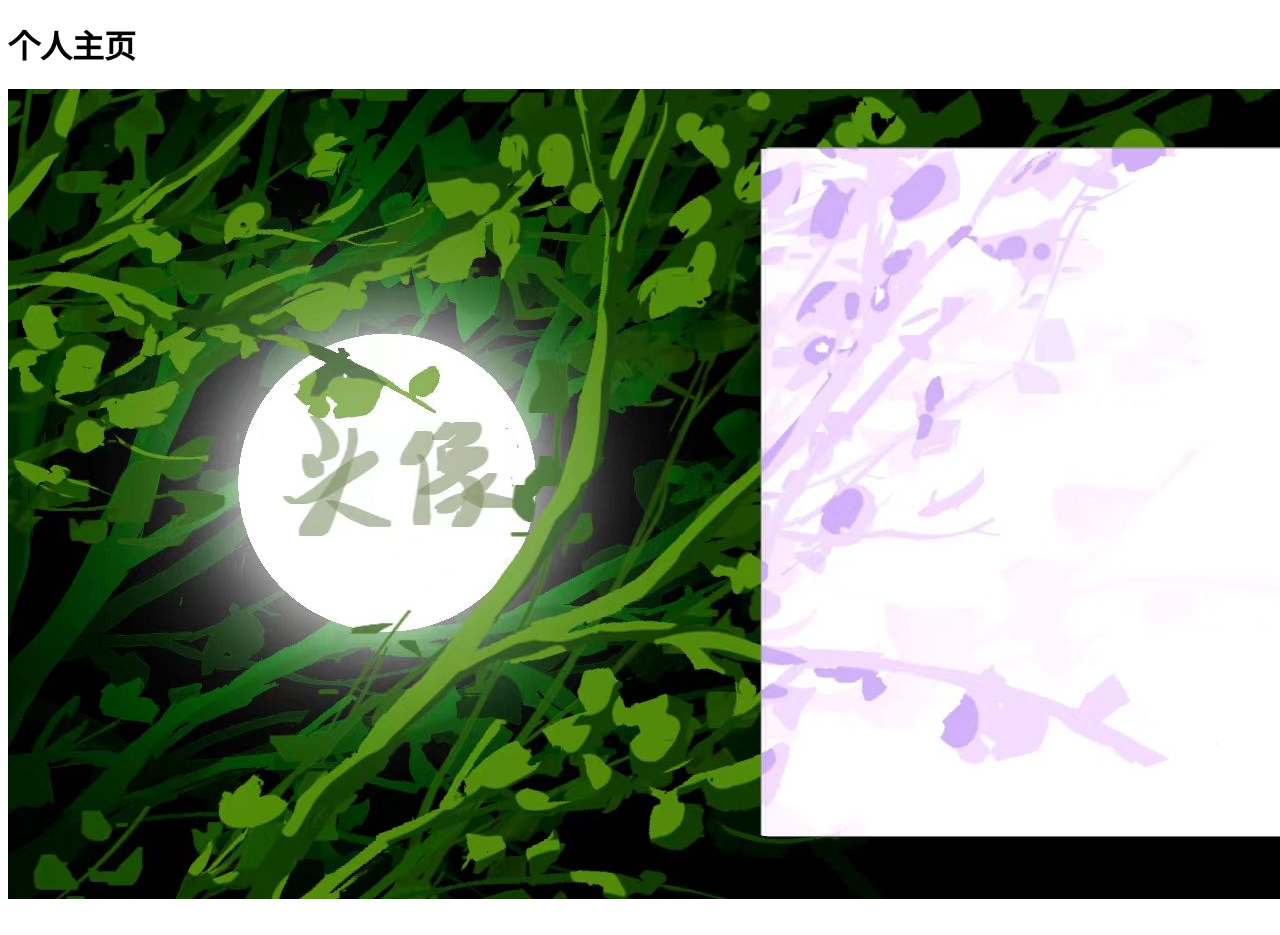
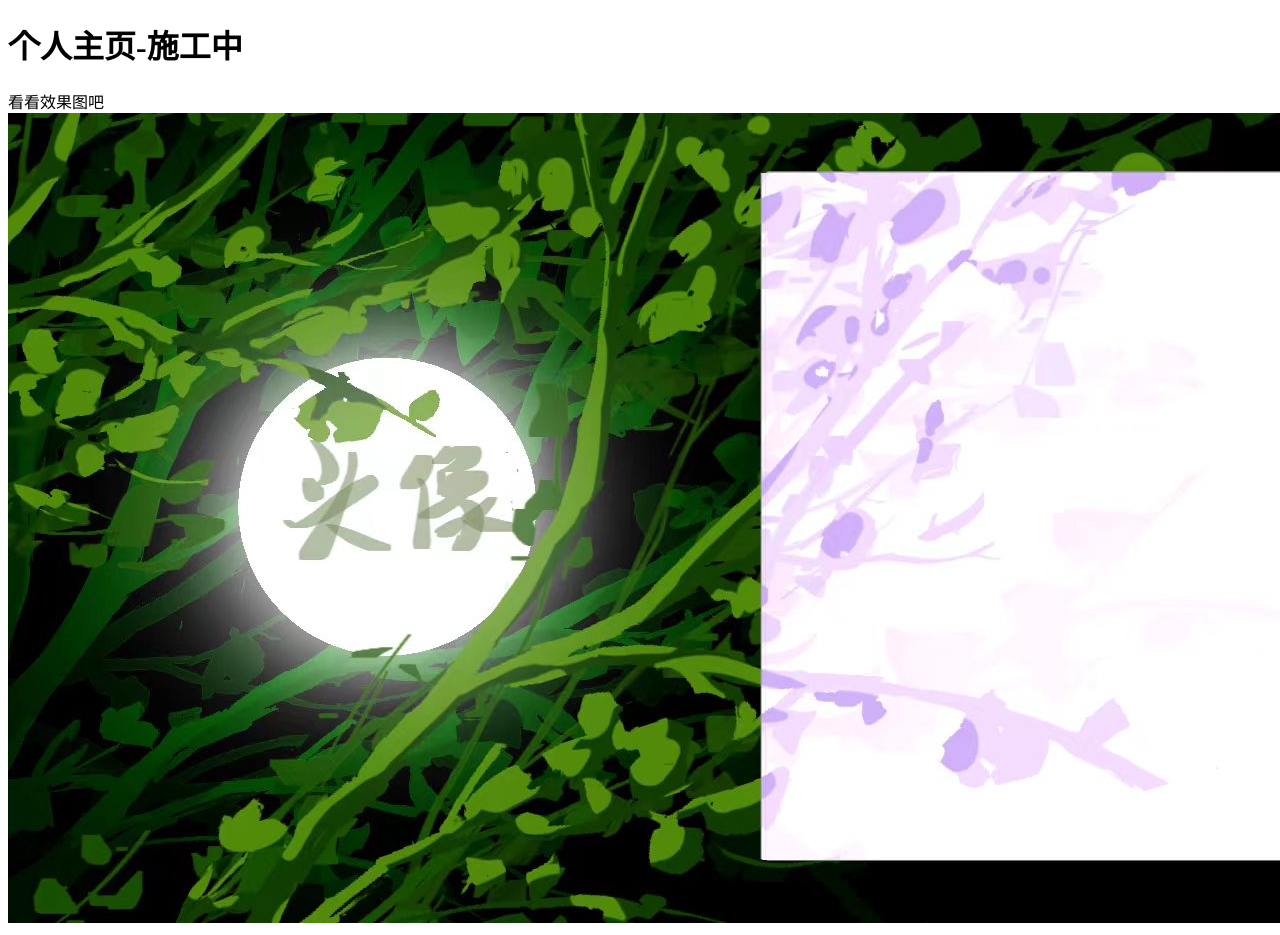
Before and after one commit to ERINEY3131/ERINEY.github.io, a plain HTML site: page index.html in a window 1280 px wide. Shown: the top 935 px of the page. Before the commit the page ends 911 px from the top, so only its background shows below. Drawn offline with Linux system fonts and the light colour scheme.

Commit message:
Update index.html

```diff
--- a/index.html
+++ b/index.html
@@ -6,7 +6,8 @@
 </head>
 <body>
 
-<h1>个人主页</h1>
+<h1>个人主页-施工中</h1>
+<p1>看看效果图吧</p1>
 <img src="f9839641357724922d56952c60a9266.jpg" width="1440" height="810" >
 
 </body>
```
